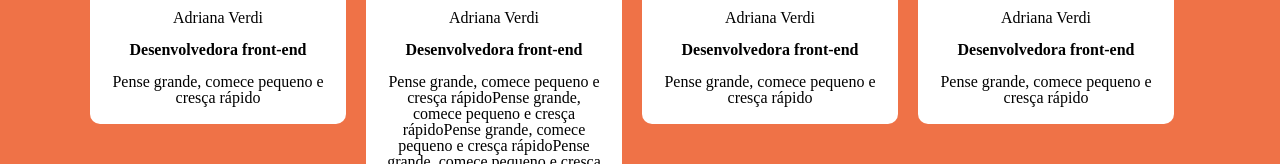
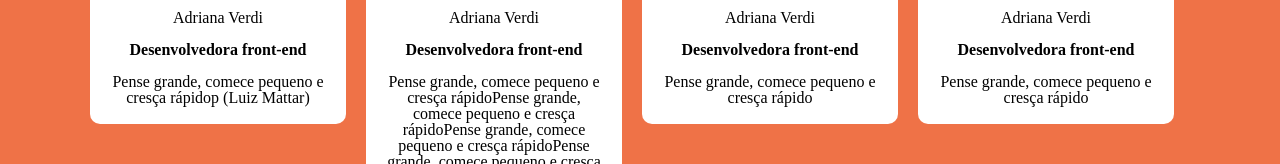
Before and after one commit to verdi77/ProjetoConclusaoFrontEnd, a plain HTML site: page index.html in a window 1280 px wide. Shown: the part 996-1160 px from the top of the page. Drawn offline with Linux system fonts and the light colour scheme.

Commit message:
Update index.html

```diff
--- a/index.html
+++ b/index.html
@@ -64,7 +64,7 @@
                         <figcaption class="speaker-name">Adriana Verdi</figcaption>
                         <p class="speaker-bio">Desenvolvedora front-end</p>
                     </figure>
-                    <p class="speaker-speach">Pense grande, comece pequeno e cresça rápido</p>
+                    <p class="speaker-speach">Pense grande, comece pequeno e cresça rápidop (Luiz Mattar) </p>
                 </li>
 
                 <li class="speaker">
```
